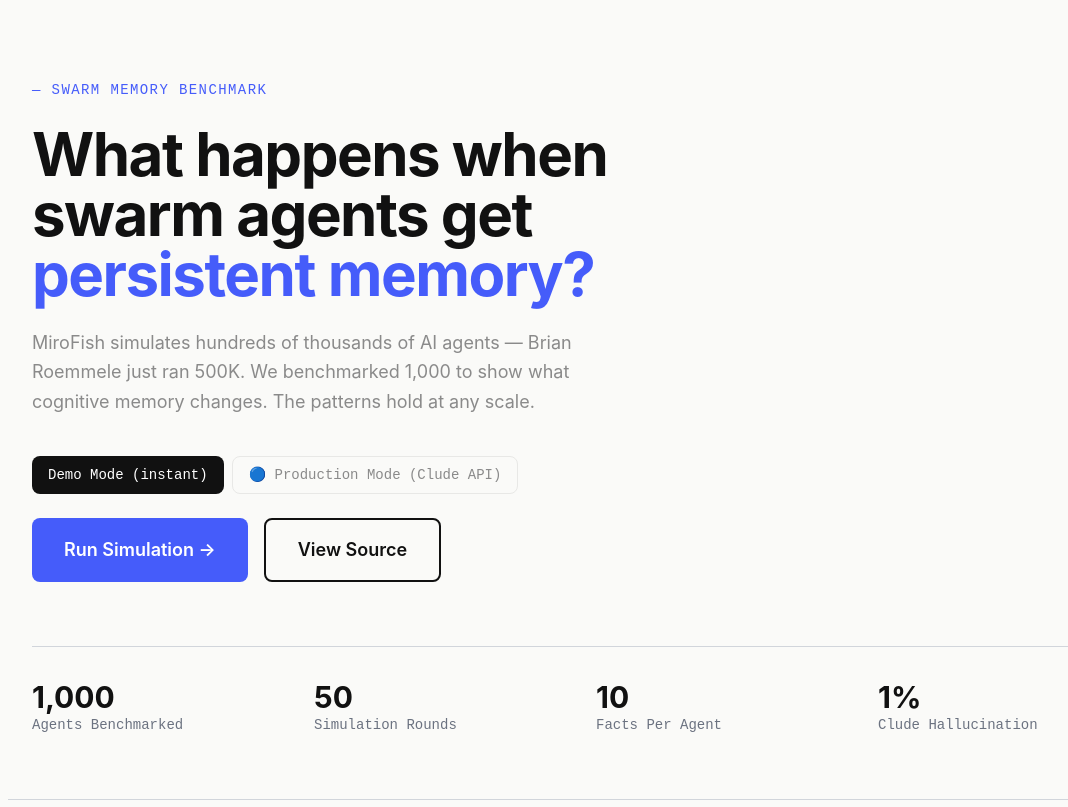
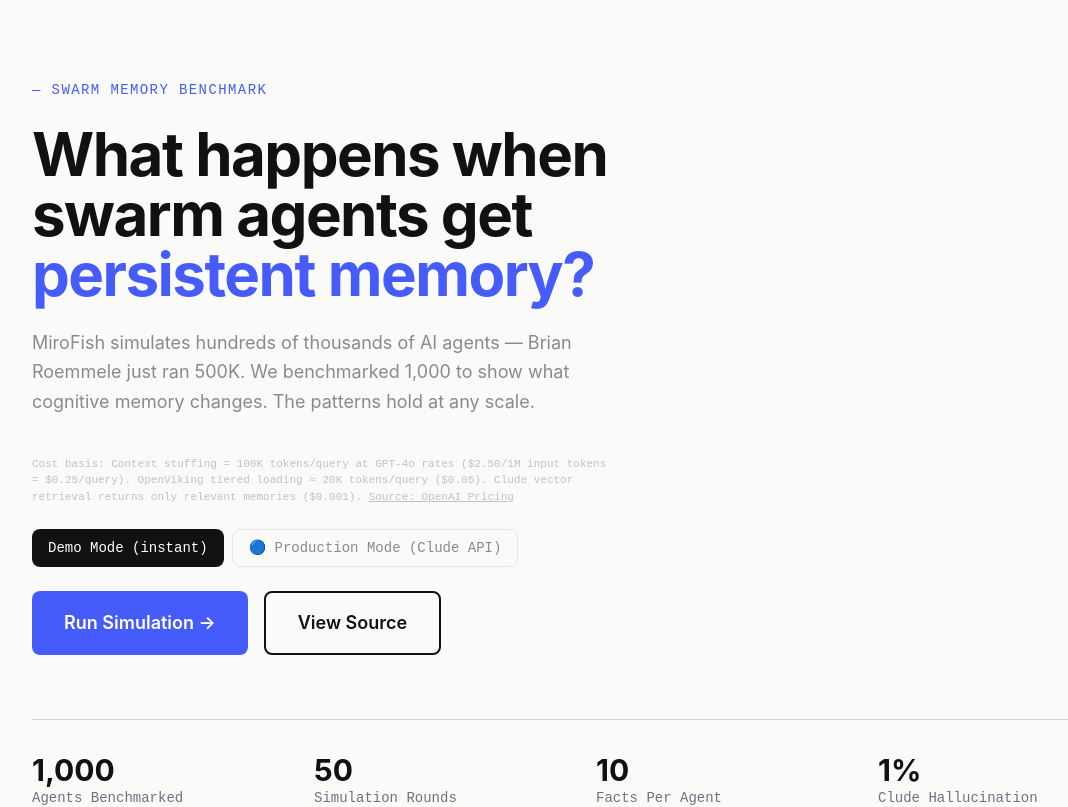
Before and after one commit to sebbsssss/clude-miro, a Next.js app: page / in a window 1280 px wide. Shown: the top 807 px of the page, without its empty margins (56-1124 px from the left). Built offline with nearby package versions, Linux system fonts and the light colour scheme.

Commit message:
add cost methodology citation — GPT-4o pricing as baseline

```diff
--- a/src/app/page.jsx
+++ b/src/app/page.jsx
@@ -106,6 +106,11 @@
           <p className="text-lg text-muted max-w-xl mb-10 leading-relaxed">
             MiroFish simulates hundreds of thousands of AI agents — Brian Roemmele just ran 500K.
             We benchmarked 1,000 to show what cognitive memory changes. The patterns hold at any scale.
+          </p>
+          <p className="text-[11px] text-muted/50 font-mono max-w-xl mb-6">
+            Cost basis: Context stuffing = 100K tokens/query at GPT-4o rates ($2.50/1M input tokens = $0.25/query).
+            OpenViking tiered loading ≈ 20K tokens/query ($0.05). Clude vector retrieval returns only relevant memories ($0.001).{' '}
+            <a href="https://openai.com/api/pricing" target="_blank" rel="noopener" className="underline hover:text-dark">Source: OpenAI Pricing</a>
           </p>
 
           {/* Mode toggle */}
```
